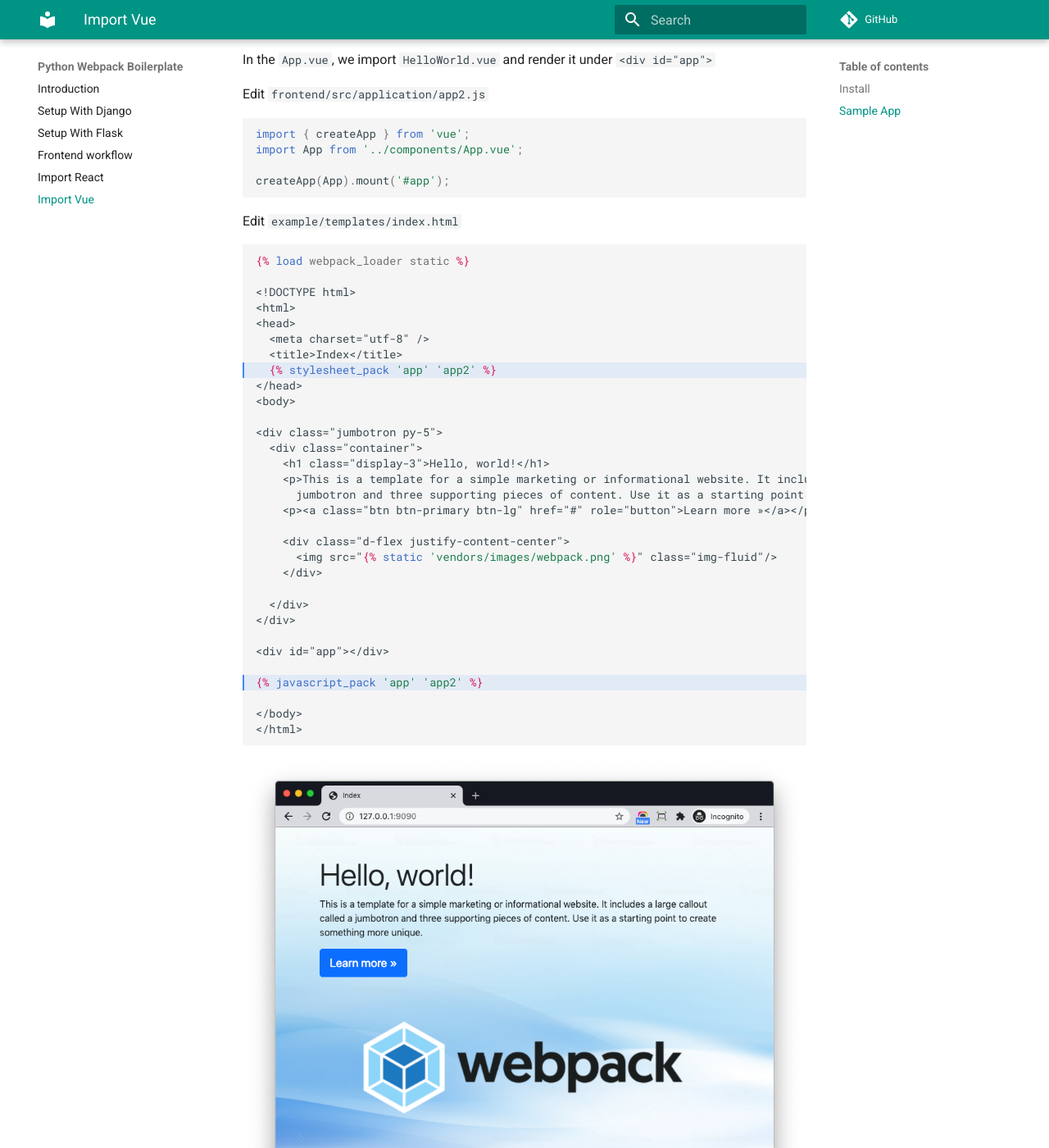
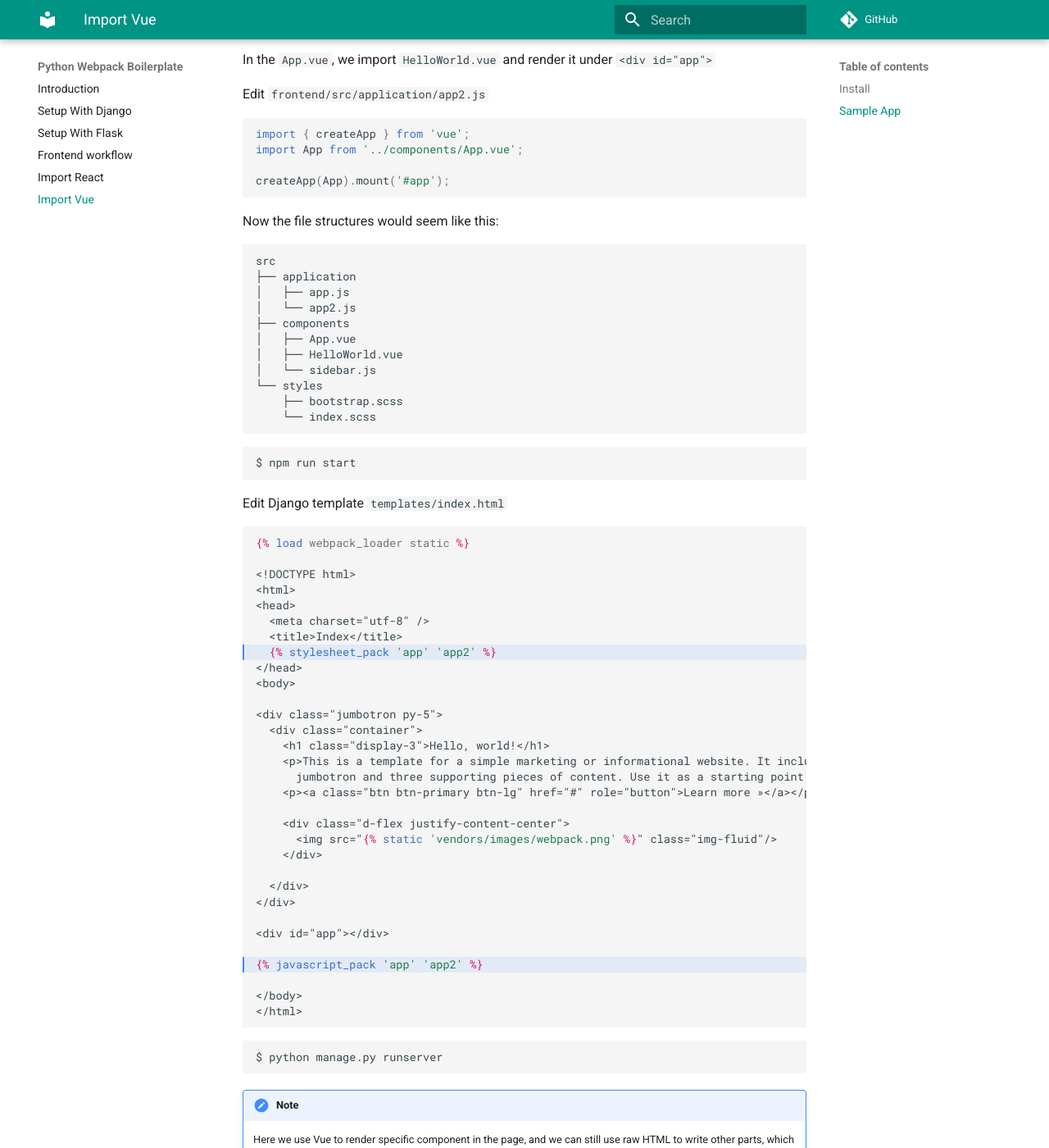
Before and after one commit to AccordBox/python-webpack-boilerplate, an MkDocs documentation site: the page built from docs/vue.md, in a window 1280 px wide and 1400 px high, scrolled down 2563 px. Shown: the whole window at 82% size. Built offline with MkDocs 1.6.1 and Material for MkDocs 9.7.7, drawn with Linux system fonts in a browser that asks for light colours; comment, search, counter and statistics services are not loaded; some of the changed text lies outside the part shown.

Commit message:
update doc

````diff
--- a/docs/vue.md
+++ b/docs/vue.md
@@ -136,7 +136,27 @@
 createApp(App).mount('#app');
 ```
 
-Edit `example/templates/index.html`
+Now the file structures would seem like this:
+
+```
+src
+├── application
+│   ├── app.js
+│   └── app2.js
+├── components
+│   ├── App.vue
+│   ├── HelloWorld.vue
+│   └── sidebar.js
+└── styles
+    ├── bootstrap.scss
+    └── index.scss
+```
+
+```
+$ npm run start
+```
+
+Edit Django template `templates/index.html`
 
 ```django hl_lines="8 28"
 {% load webpack_loader static %}
@@ -172,4 +192,11 @@
 </html>
 ```
 
+```bash
+$ python manage.py runserver
+```
+
+!!! note
+    Here we use Vue to render specific component in the page, and we can still use raw HTML to write other parts, which is convenient
+
 ![Vue example](images/vue-example.png)
````
Also changed, not shown: docs/frontend.md (+3 -8 lines), docs/react.md (+15 -1 lines).
